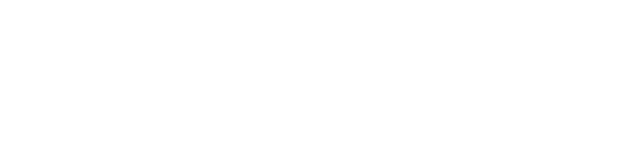
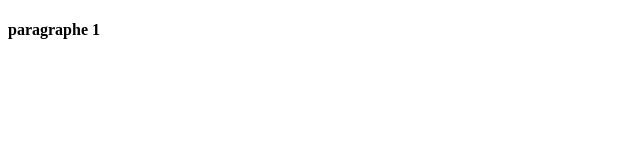
Before and after one commit to abicah/tutobis, a plain HTML site: page index.htm in a window 1280 px wide. Shown: the whole page, without its empty margins (0-640 px from the left). Drawn offline with Linux system fonts and the light colour scheme.

Commit message:
mon secomd commit Please enter the commit message for your changes. Lines starting

```diff
--- a/index.htm
+++ b/index.htm
@@ -4,6 +4,6 @@
      <title>Mon Titre</title>
     </head>
     <body>
-
+     <h4>paragraphe 1</h4>
     </body>
 </html>
```
